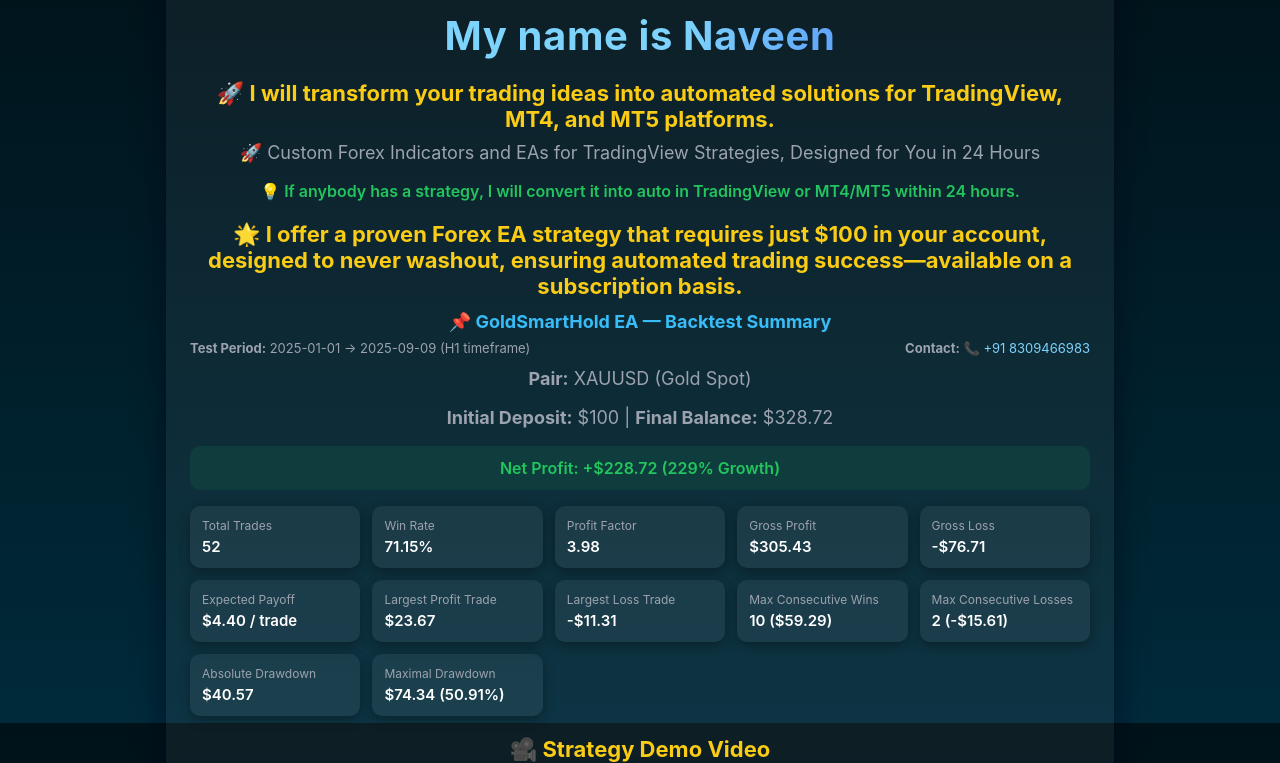
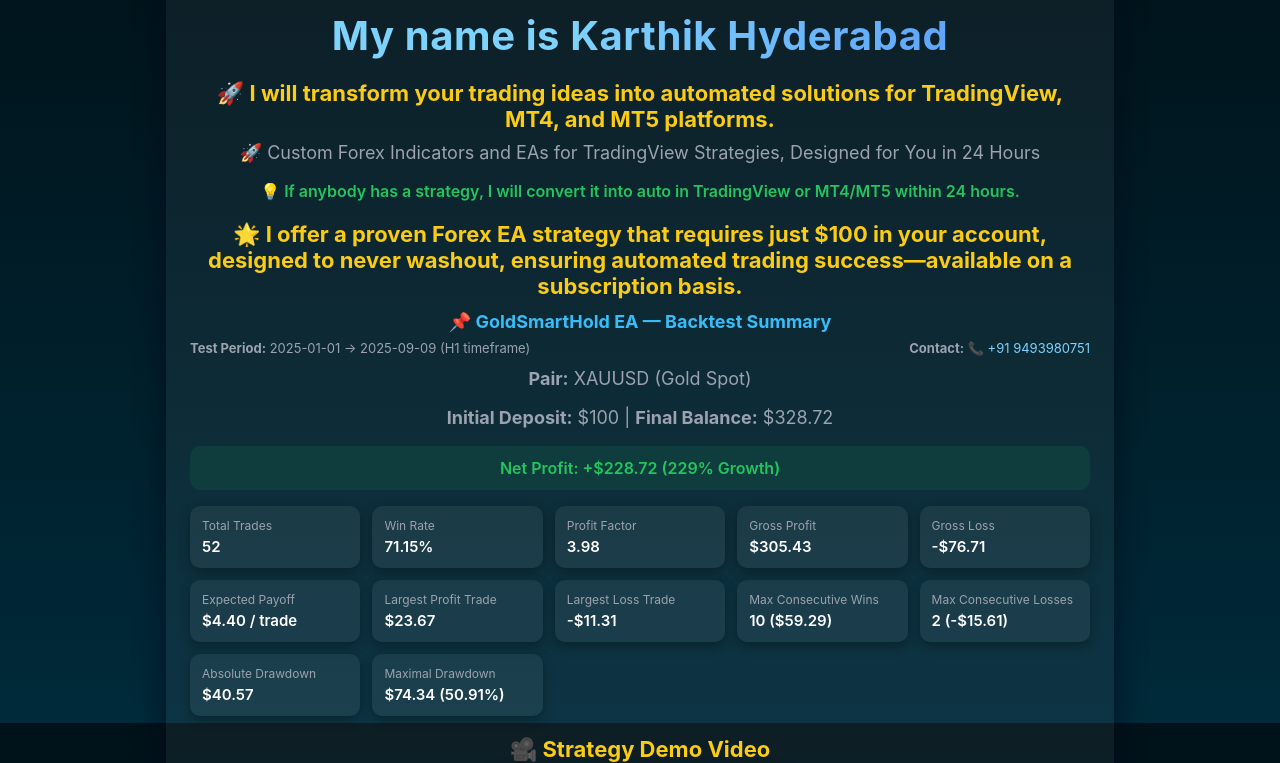
Before and after one commit to nicenavvi/Karthik-website, a plain HTML site: page index.html in a window 1280 px wide. Shown: the part 77-840 px from the top of the page. Drawn offline with Linux system fonts and the light colour scheme.

Commit message:
Update index.html

```diff
--- a/index.html
+++ b/index.html
@@ -3,7 +3,7 @@
 <head>
   <meta charset="utf-8" />
   <meta name="viewport" content="width=device-width, initial-scale=1" />
-  <title>Naveen — Forex</title>
+  <title>Karthik Hyderabad — Forex</title>
   <style>
     :root{--bg:#0f1724;--card:#0b1220;--accent:#7dd3fc;--muted:#9ca3af}
     html,body{height:100%;margin:0;font-family:Inter,ui-sans-serif,system-ui,Segoe UI,Roboto,'Helvetica Neue',Arial;overflow-x:hidden}
@@ -36,7 +36,7 @@
     <img class="logo" src="logo.png" alt="Logo">
     <img class="banner" src="banner.jpg" alt="Banner">
 
-    <h1>My name is <span class="name"> Naveen </span></h1>
+    <h1>My name is <span class="name"> Karthik Hyderabad </span></h1>
 
     <!-- Service Heading -->
     <h2>🚀 I will transform your trading ideas into automated solutions for TradingView, MT4, and MT5 platforms.</h2>
@@ -49,7 +49,7 @@
 
     <div class="header-row">
       <div><strong>Test Period:</strong> 2025-01-01 → 2025-09-09 (H1 timeframe)</div>
-      <div><strong>Contact:</strong> <a href="https://wa.me/918309466983" target="_blank" style="color:#7dd3fc;text-decoration:none">📞 +91 8309466983</a></div>
+      <div><strong>Contact:</strong> <a href="https://wa.me/919493980751" target="_blank" style="color:#7dd3fc;text-decoration:none">📞 +91 9493980751</a></div>
     </div>
 
     <p><strong>Pair:</strong> XAUUSD (Gold Spot)</p>
@@ -80,8 +80,8 @@
       </video>
     </div>
 
-    <a class="btn" href="https://wa.me/918309466983" target="_blank">📞 Chat on WhatsApp</a>
-    <footer>© 2025 Naveen Forex Trading Solutions</footer>
+    <a class="btn" href="https://wa.me/919493980751" target="_blank">📞 Chat on WhatsApp</a>
+    <footer>© 2025 Karthik Hyderabad Forex Trading Solutions</footer>
   </main>
 </body>
 </html>
```
